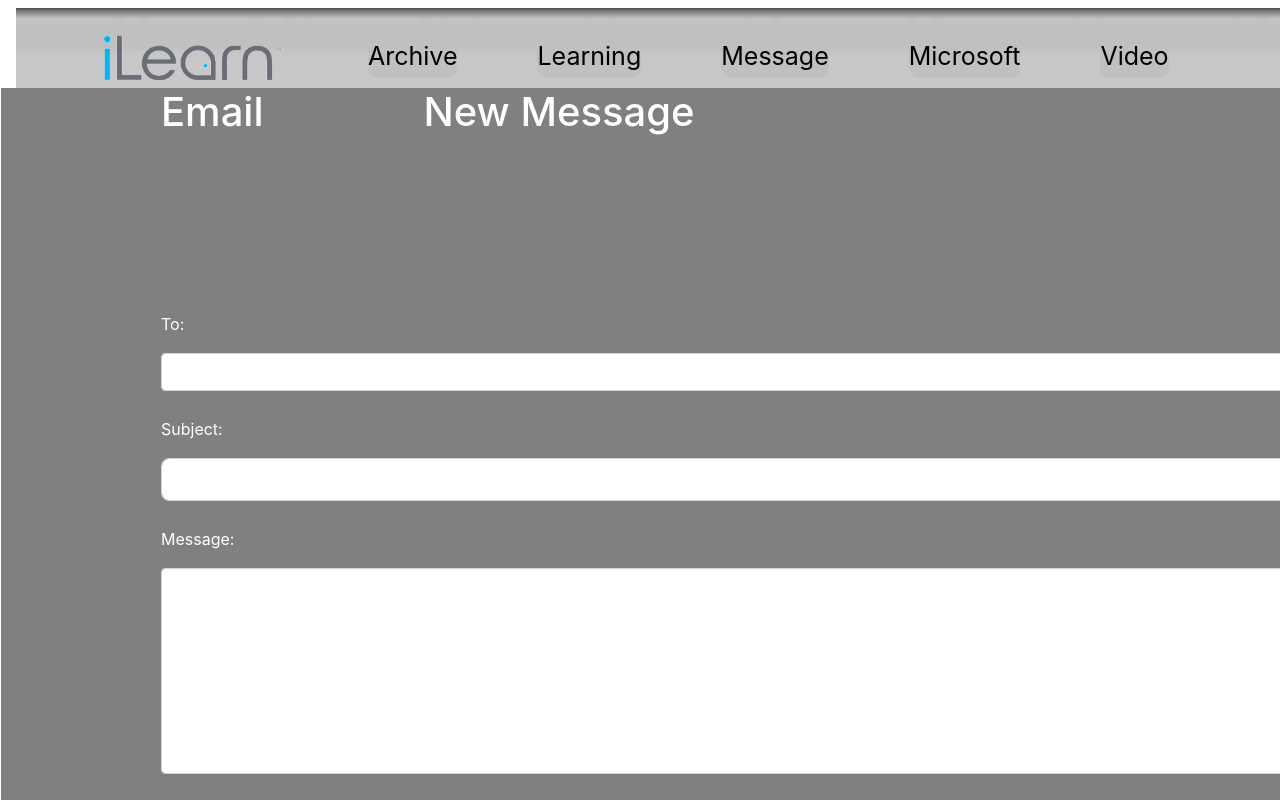
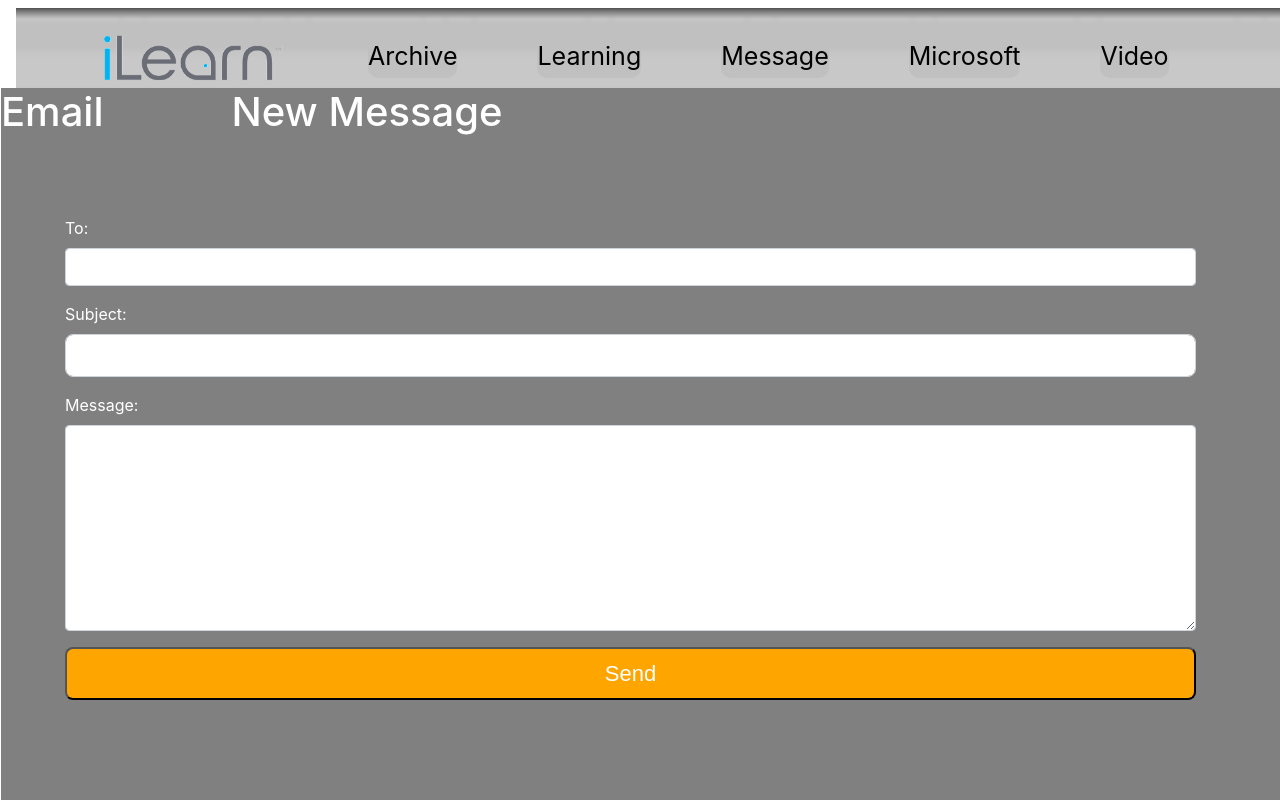
Before and after one commit to AndreeAng/iLearn, a React (Create React App) app: page /message in a window 1280 px wide. Shown: the top 800 px of the page. Built offline with nearby package versions, Linux system fonts and the light colour scheme.

Commit message:
small changes to formatting

```diff
--- a/src/Pages/Home.jsx
+++ b/src/Pages/Home.jsx
@@ -43,7 +43,7 @@ function Home(){
                     <Link to="/Archive"><img src={img3} style={styles.button}/></Link>
                     <Link to="/Learning"><img src={img4} style={styles.button}/></Link>
                 </div>
-                <div style={{marginLeft: "90%"}}>
+                <div style={{marginLeft: "80%"}}>
                 <button className="dashboard__btn" onClick={logout}>
                             Logout
                     </button>
@@ -66,7 +66,7 @@ const styles ={
         borderColor:"black",
         backgroundColor: "white",
         color: "black",
-        width: 300,
+        width: "20%",
         textalign: "center",
         textdecoration: "none",
         display: "inline-block",
--- a/src/components/Mailer.js
+++ b/src/components/Mailer.js
@@ -41,17 +41,17 @@ const Mailer = () => {
         }}
          >
             <h1 className='Email'
-             style = {{marginLeft: "12.5%",marginBottom: "5%",
+             style = {{marginLeft: "0%",marginBottom: "5%",
              color: 'white'}}>Email</h1>
 
             <h1 className='Message'
-             style = {{marginLeft: "12.5%",
+             style = {{marginLeft: "10%",
              color: 'white'}}>
              New Message </h1>
 
              <form
                 className='row'
-                style={{marginLeft: "12.5%", width: "75%", color: 'White'}}
+                style={{marginLeft: "5%", width: "72%", color: 'White', padding:'0px 100px 400px 0px'}}
                 onSubmit = {SendEmail}
                 >
                 <label>To:</label>
```
